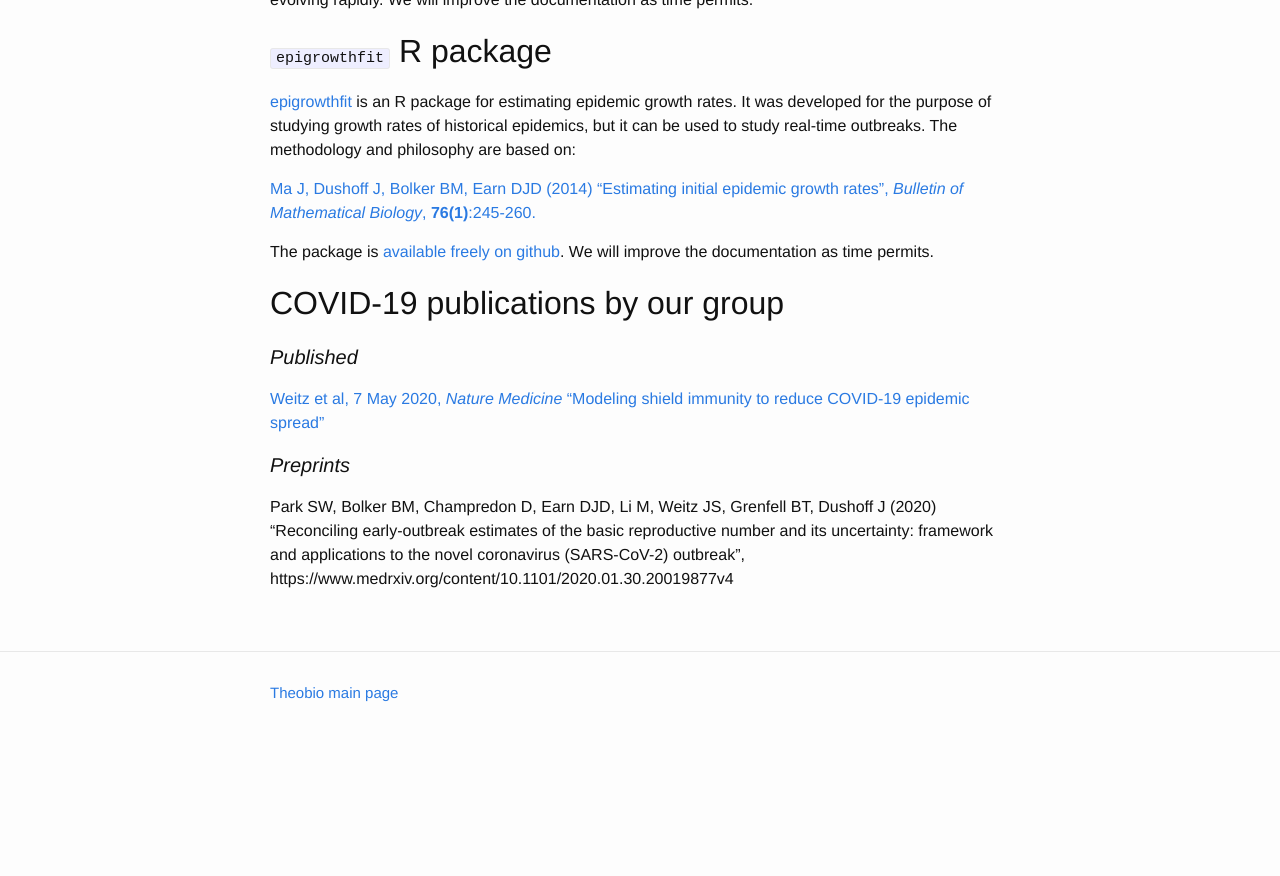
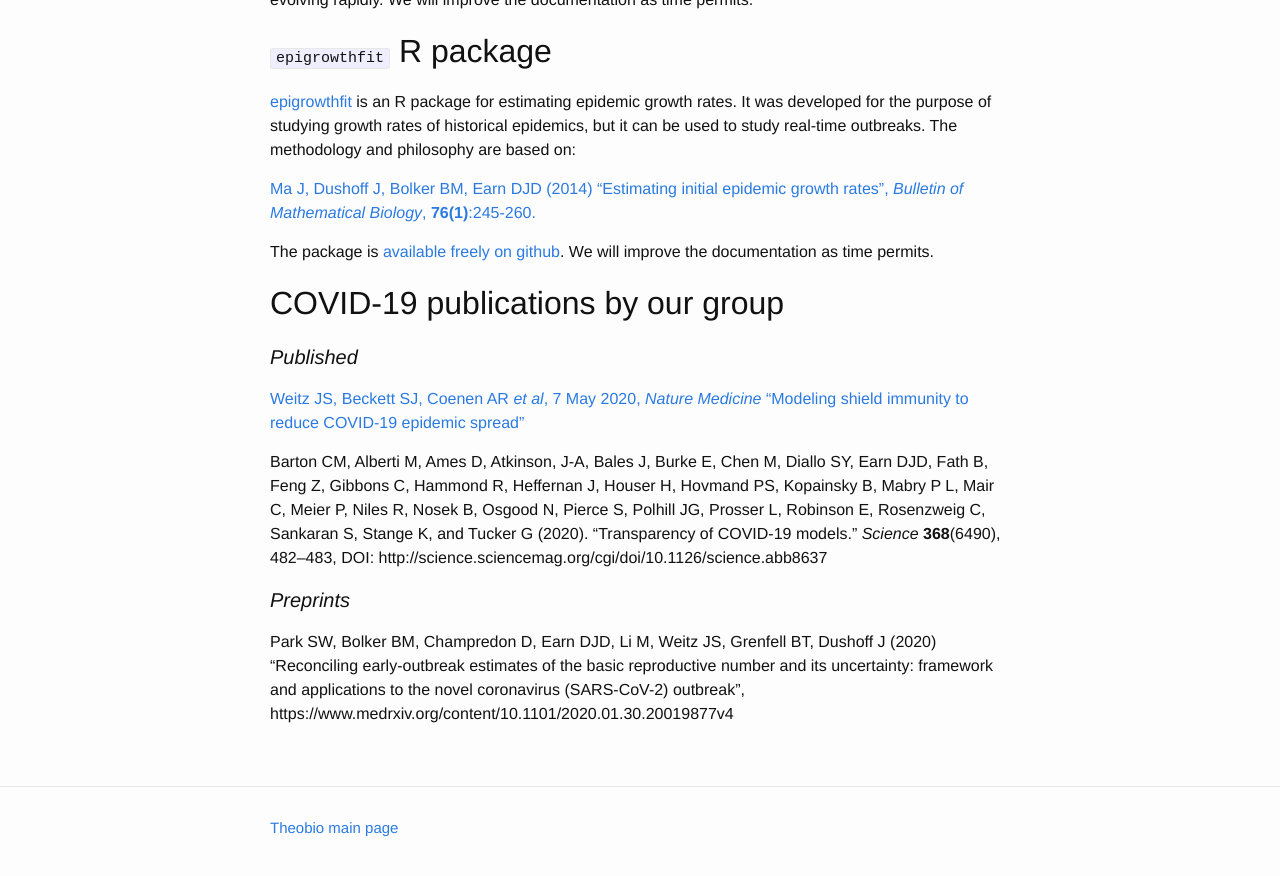
Before and after one commit to mac-theobio/mac-theobio.github.io, a Jekyll site: the page built from covid-19/index.md, in a window 1280 px wide and 900 px high, scrolled down 1054 px. Shown: the top 876 px of the window. Built offline with Jekyll 4.4.1, drawn with Linux system fonts in a browser that asks for light colours; our own code applies the rules of GitHub Pages for plain Markdown files; before the commit the page ends 1819 px from its top, so only the background shows below that.

Commit message:
Barton letter

```diff
--- a/covid-19/index.md
+++ b/covid-19/index.md
@@ -33,7 +33,9 @@ The package is [available freely on github](https://github.com/davidearn/epigrow
 
 #### _Published_
 
-[Weitz et al, 7 May 2020, _Nature Medicine_ "Modeling shield immunity to reduce COVID-19 epidemic spread"](https://www.nature.com/articles/s41591-020-0895-3)
+[Weitz JS, Beckett SJ, Coenen AR _et al_, 7 May 2020, _Nature Medicine_ "Modeling shield immunity to reduce COVID-19 epidemic spread"](https://www.nature.com/articles/s41591-020-0895-3)
+
+Barton CM, Alberti M, Ames D, Atkinson, J-A, Bales J, Burke E, Chen M, Diallo SY, Earn DJD, Fath B, Feng Z, Gibbons C, Hammond R, Heffernan J, Houser H, Hovmand PS, Kopainsky B, Mabry P L, Mair C, Meier P, Niles R, Nosek B, Osgood N, Pierce S, Polhill JG, Prosser L, Robinson E, Rosenzweig C, Sankaran S, Stange K, and Tucker G (2020). "Transparency of COVID-19 models." _Science_ **368**(6490), 482–483, DOI: http://science.sciencemag.org/cgi/doi/10.1126/science.abb8637
 
 #### _Preprints_
 
```
